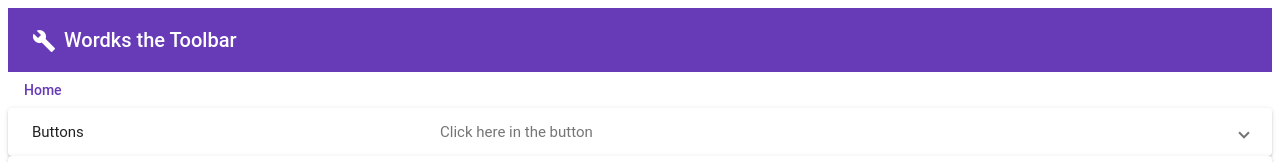
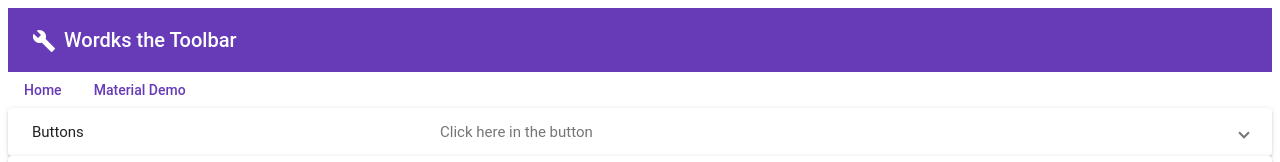
Before and after one commit to juanaguillon/learning-angular, an Angular app: page /material-demo in a window 1280 px wide. Shown: the top 162 px of the page. Built offline with nearby package versions, Linux system fonts and the light colour scheme.

Commit message:
Router Links Add!

```diff
--- a/src/app/app.component.html
+++ b/src/app/app.component.html
@@ -6,8 +6,9 @@
 
 </mat-toolbar>
 <a>
-  <button mat-button color="primary">
+  <button mat-button color="primary" [routerLink]="'/home'">
     Home
   </button>
+  <button mat-button color="primary" [routerLink]="'/material-demo'">Material Demo</button>
 </a>
 <router-outlet></router-outlet>
```
